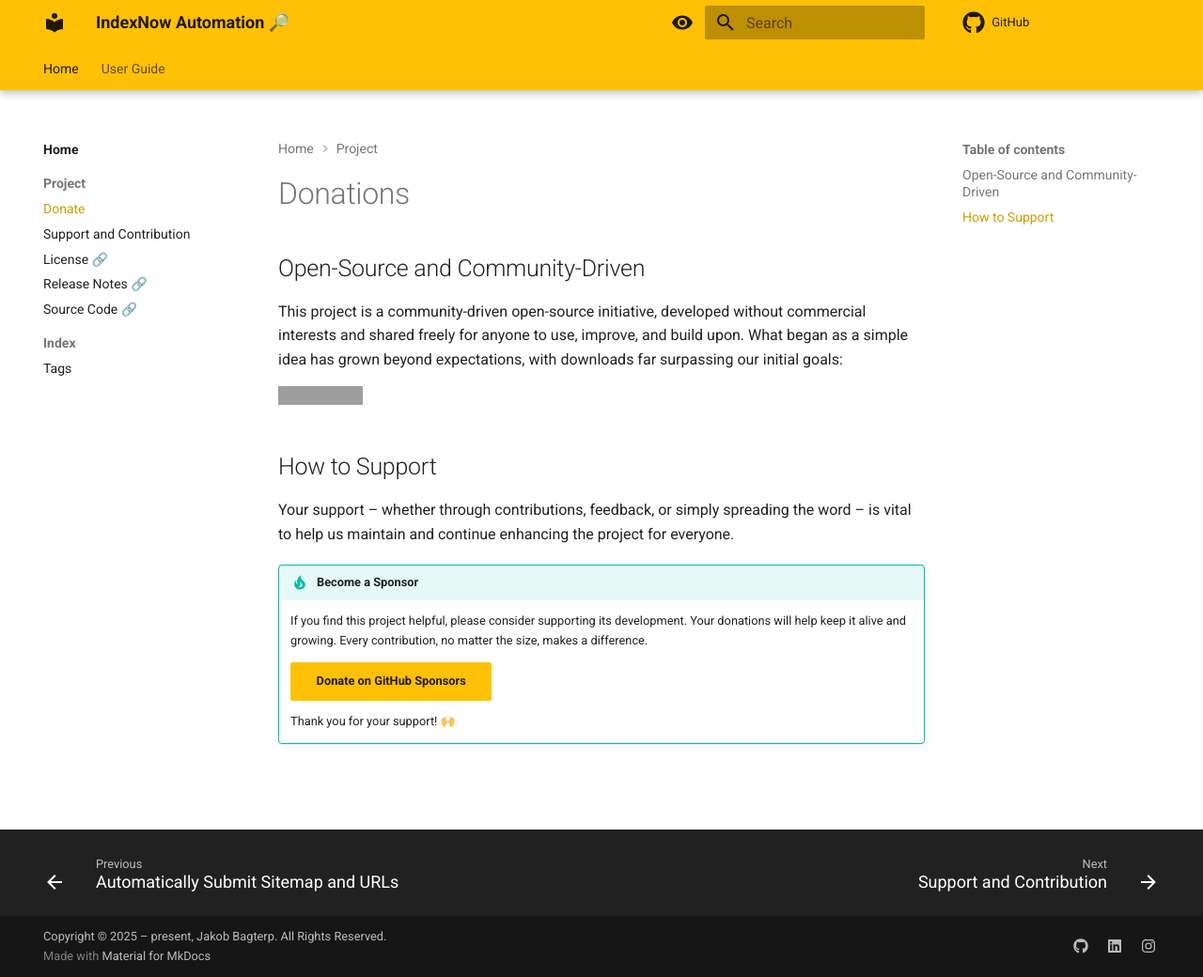
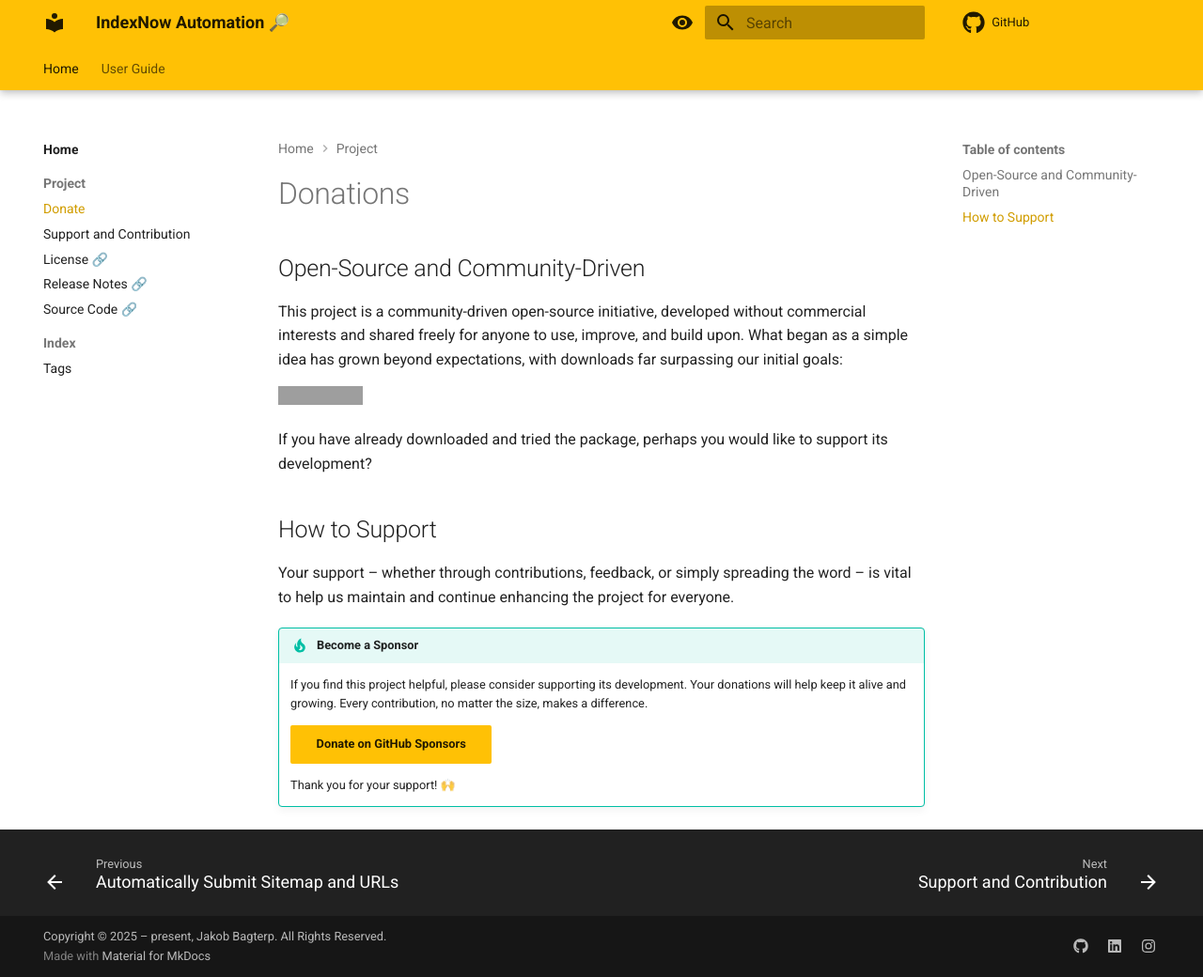
Before and after one commit to jakob-bagterp/index-now-submit-sitemap-urls-action, an MkDocs documentation site: the page built from docs/project/donate.md, in a window 1280 px wide and 1040 px high. Shown: the whole window at 94% size. Built offline with MkDocs 1.6.1 and Material for MkDocs 9.7.7, drawn with Linux system fonts in a browser that asks for light colours; comment, search, counter and statistics services are not loaded; grey boxes are pictures that could not be loaded.

Commit message:
Minor updated donations page.

```diff
--- a/docs/project/donate.md
+++ b/docs/project/donate.md
@@ -9,6 +9,8 @@ This project is a community-driven open-source initiative, developed without com
 
 [![Downloads](https://static.pepy.tech/badge/index-now-for-python)](https://pepy.tech/project/index-now-for-python)
 
+If you have already downloaded and tried the package, perhaps you would like to support its development?
+
 ## How to Support
 Your support – whether through contributions, feedback, or simply spreading the word – is vital to help us maintain and continue enhancing the project for everyone.
 
```
